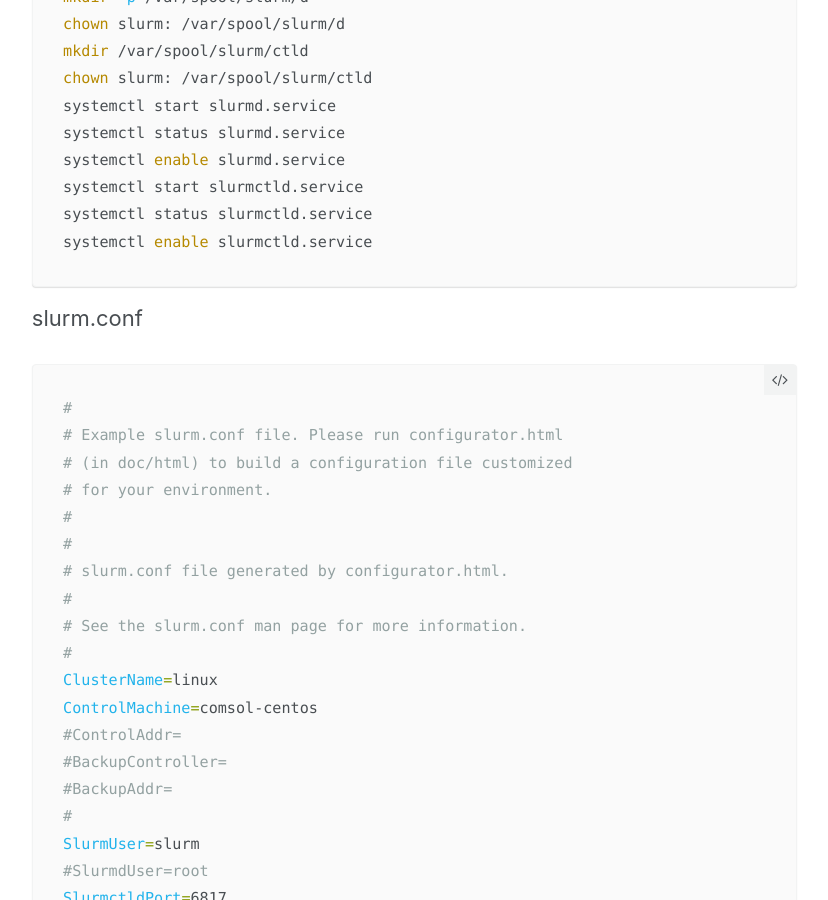
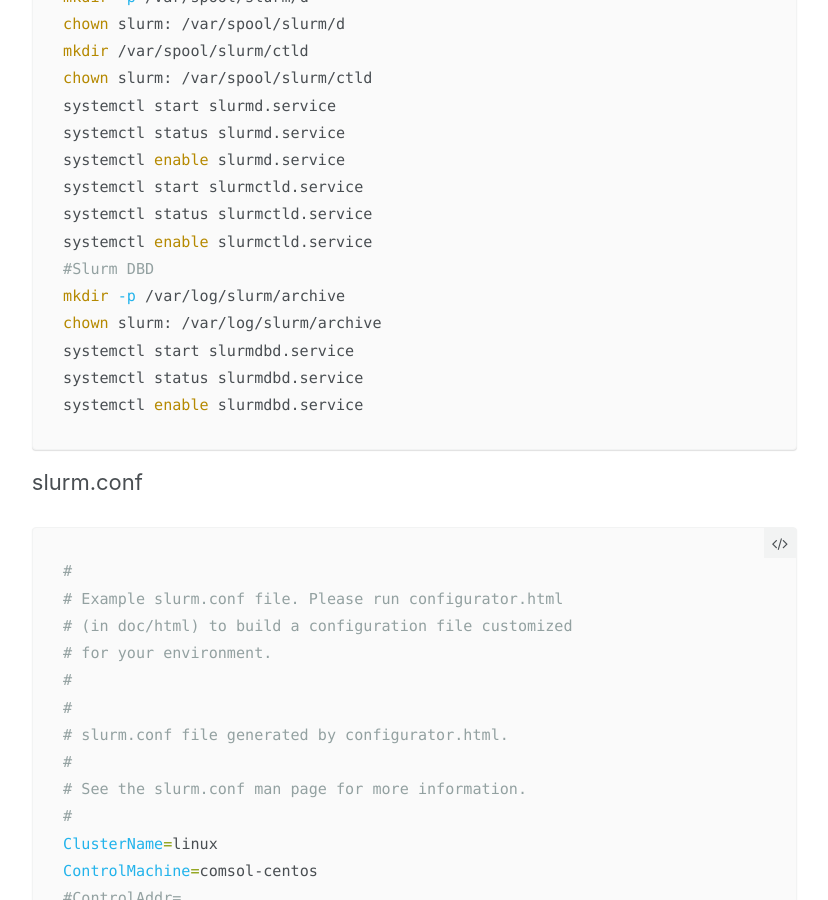
Before and after one commit to JingchaoZhang/JingchaoZhang.github.io, a Jekyll site: the page built from _posts/2017-08-28-slurm-setup.md, in a window 1280 px wide and 900 px high, scrolled down 1298 px. Shown: the whole window, without its empty margins (252-1080 px from the left). Built offline with Jekyll 4.4.1, drawn with Linux system fonts in a browser that asks for light colours.

Commit message:
Update 2017-08-28-slurm-setup.md

````diff
--- a/_posts/2017-08-28-slurm-setup.md
+++ b/_posts/2017-08-28-slurm-setup.md
@@ -47,6 +47,12 @@ systemctl enable slurmd.service
 systemctl start slurmctld.service
 systemctl status slurmctld.service
 systemctl enable slurmctld.service
+#Slurm DBD
+mkdir -p /var/log/slurm/archive
+chown slurm: /var/log/slurm/archive
+systemctl start slurmdbd.service
+systemctl status slurmdbd.service
+systemctl enable slurmdbd.service
 ```
 slurm.conf
 ```bash
````
